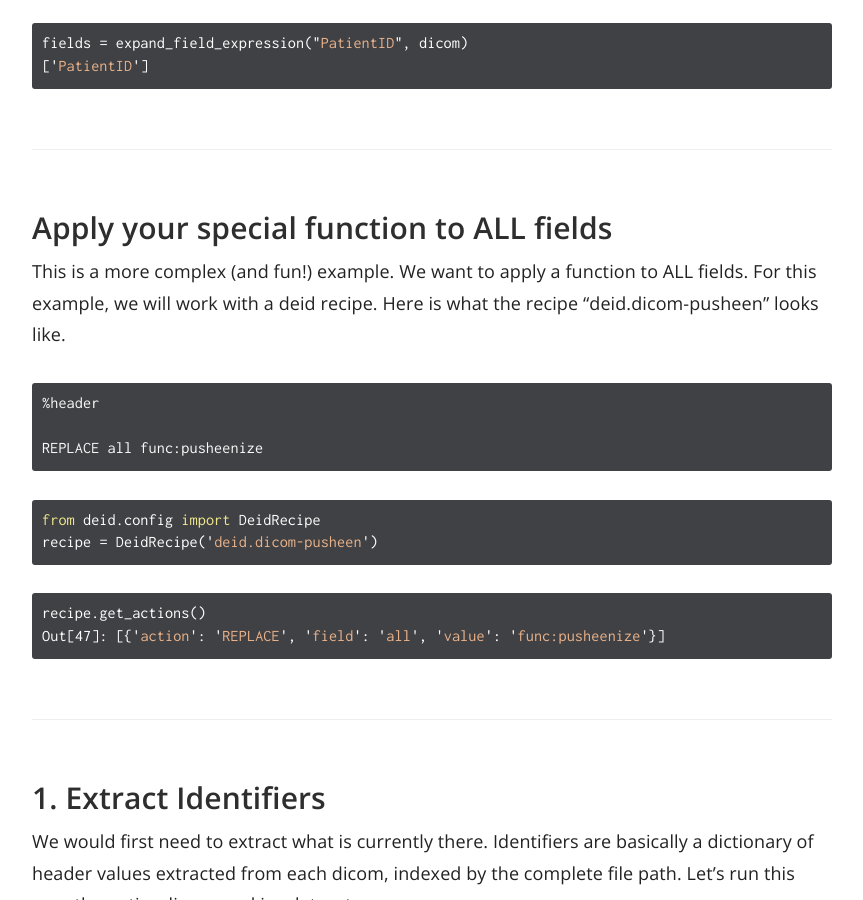
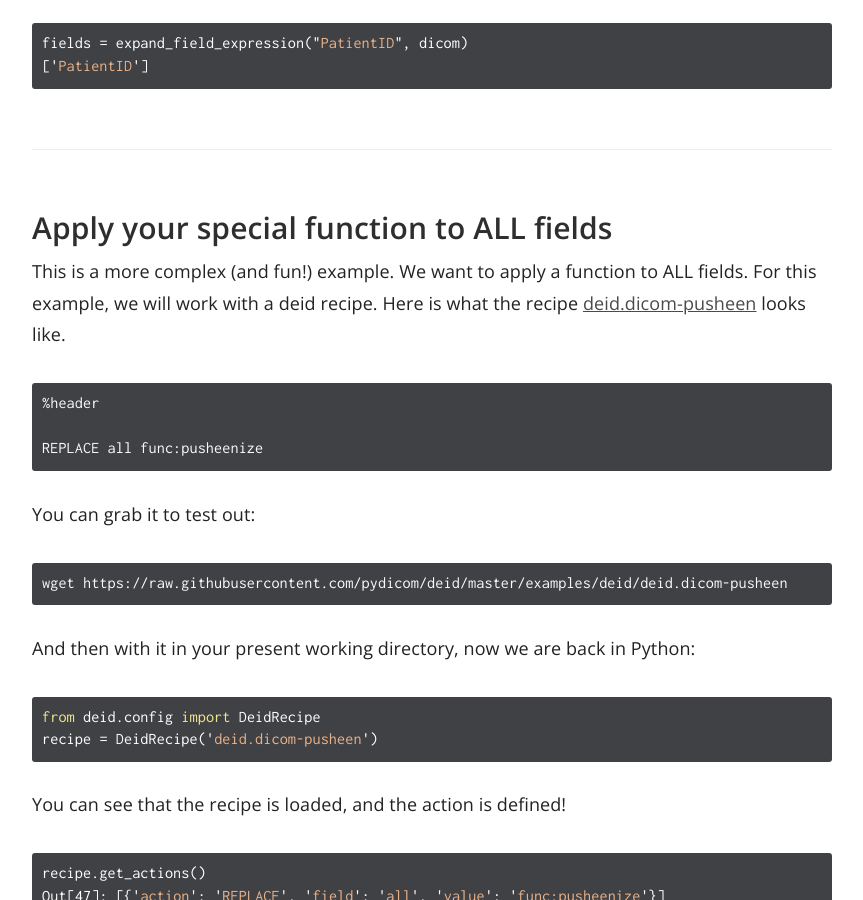
Before and after one commit to pydicom/deid, a Jekyll site: the page built from docs/_docs/examples/header-expanders.md, in a window 1280 px wide and 900 px high, scrolled down 4751 px. Shown: the whole window, without its empty margins (358-1221 px from the left). Built offline with Jekyll 4.4.1, drawn with Linux system fonts in a browser that asks for light colours.

Commit message:
add pusheen

````diff
--- a/docs/_docs/examples/header-expanders.md
+++ b/docs/_docs/examples/header-expanders.md
@@ -180,7 +180,7 @@ fields = expand_field_expression("PatientID", dicom)
 
 This is a more complex (and fun!) example. We want to apply a function to
 ALL fields. For this example, we will work with a deid recipe. Here is what
-the recipe "deid.dicom-pusheen" looks like.
+the recipe [deid.dicom-pusheen](https://github.com/pydicom/deid/blob/master/examples/deid/deid.dicom-pusheen) looks like.
 
 ```
 %header
@@ -188,10 +188,20 @@ the recipe "deid.dicom-pusheen" looks like.
 REPLACE all func:pusheenize
 ```
 
+You can grab it to test out:
+
+```bash
+wget https://raw.githubusercontent.com/pydicom/deid/master/examples/deid/deid.dicom-pusheen
+```
+
+And then with it in your present working directory, now we are back in Python:
+
 ```python
 from deid.config import DeidRecipe
 recipe = DeidRecipe('deid.dicom-pusheen')
 ```
+
+You can see that the recipe is loaded, and the action is defined!
 
 ```python
 recipe.get_actions()
````
